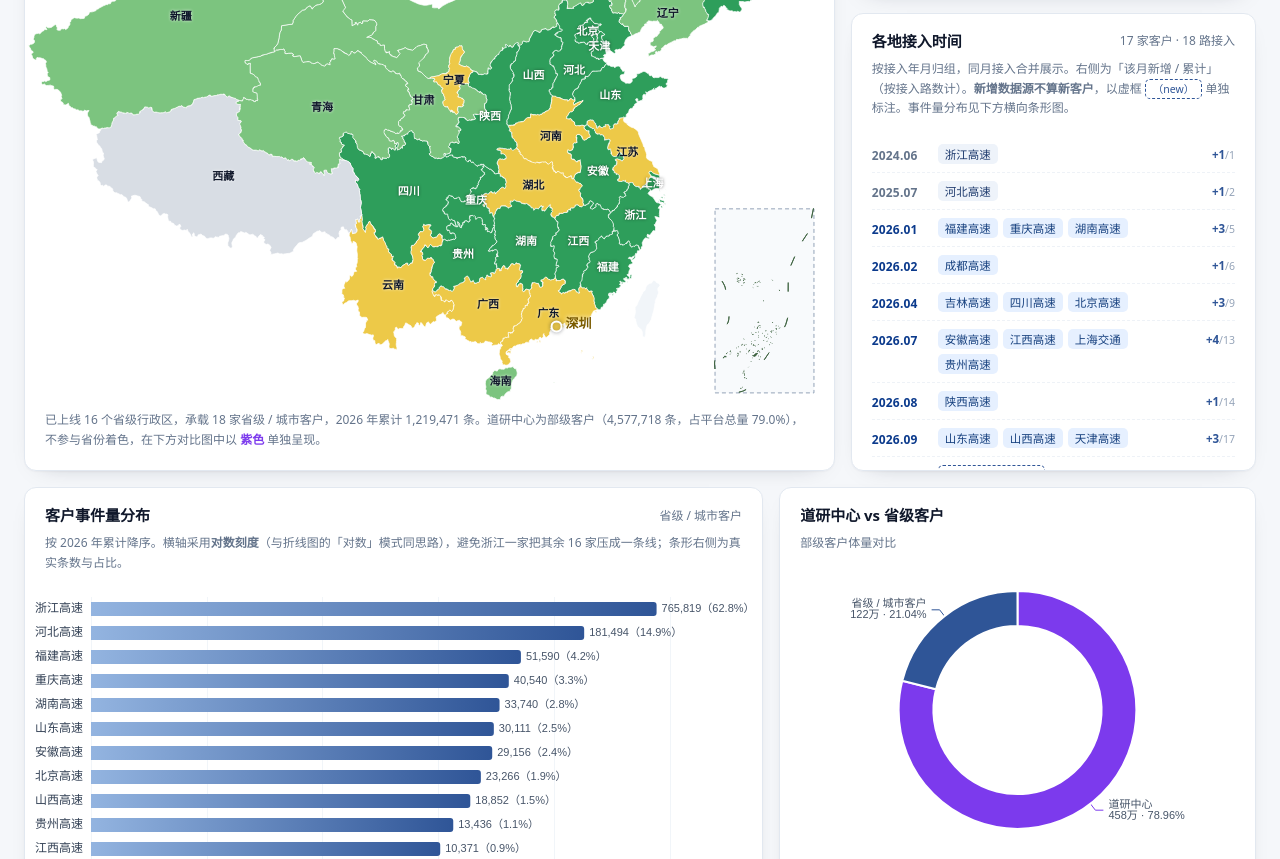
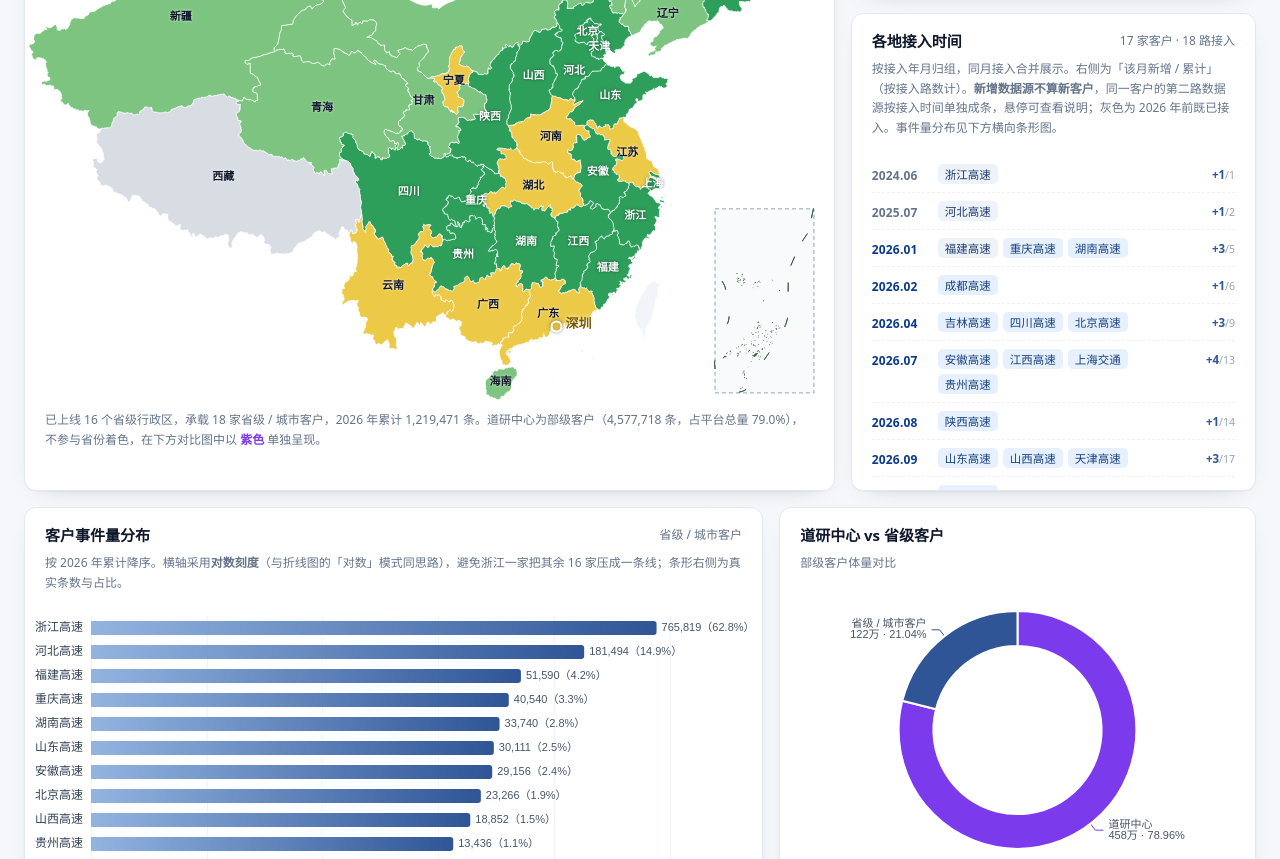
Before and after one commit to wtcdy/olive-G-, a plain HTML site: page index.html in a window 1280 px wide. Shown: the part 1066-1925 px from the top of the page. Drawn offline with Linux system fonts and the light colour scheme.

Commit message:
时间轴样式调整：2026.01 的福建高速置灰（与 2025 年接入条目一致）；2026.11 第二路数据源去掉（new）虚框、改用常规客户标签样式并更名为「福建高速」，说明移入悬停提示

```diff
--- a/app.js
+++ b/app.js
@@ -33,7 +33,7 @@
   /* ---------- 派生数据 ---------- */
   var custs = D.customers.map(function (c) {
     var t = sum(c.monthly);
-    return { name: c.name, kind: c.kind, province: c.province, start: c.start, note: c.note, monthly: c.monthly, total: t };
+    return { name: c.name, kind: c.kind, province: c.province, start: c.start, note: c.note, tlMuted: c.tlMuted, monthly: c.monthly, total: t };
   }).sort(function (a, b) { return b.total - a.total; });
 
   var provTotal = sum(custs.map(function (c) { return c.total; }));
@@ -753,7 +753,7 @@
       return b.total - a.total;
     }).forEach(pushTo);
 
-    /* 新增数据源（不等于新客户）：单独成条并在标签上标（new），不计入客户数 */
+    /* 新增数据源（不等于新客户）：单独成条，不计入客户数；样式与其他客户一致，说明放在悬停提示里 */
     (D.timelineExtra || []).forEach(function (x) {
       pushTo({ name: x.name, start: x.start, total: x.total, note: x.note, isExtra: true });
     });
@@ -767,7 +767,7 @@
         '<div class="tl-date">' + g.ym.replace('-', '.') + '</div>' +
         '<div class="tl-body">' + g.list.map(function (c) {
           var tip = c.isExtra ? (c.start + ' · ' + (c.note || '')) : (c.start + ' · ' + fmt(c.total) + ' 条');
-          return '<span class="tl-chip' + (c.isExtra ? ' new' : '') + '" title="' + tip + '">' + c.name + '</span>';
+          return '<span class="tl-chip' + (c.tlMuted ? ' old' : '') + '" title="' + tip + '">' + c.name + '</span>';
         }).join('') + '</div>' +
         '<div class="tl-n">+' + g.list.length + '<i>/' + cum + '</i></div>' +
         '</div>';
--- a/data.js
+++ b/data.js
@@ -124,7 +124,7 @@ window.RTT_DATA = {
   customers: [
     { name: '浙江高速', kind: 'province', province: '浙江', start: '2024-06 起', monthly: [33059, 67818, 74382, 85712, 72754, 68649, 81148, 93540, 75425, 80345, 32987] },
     { name: '河北高速', kind: 'province', province: '河北', start: '2025-07 起', monthly: [7459, 15954, 17288, 14312, 16313, 19721, 23004, 18998, 14527, 20721, 13197] },
-    { name: '福建高速', kind: 'province', province: '福建', start: '2026-01 前', monthly: [2904, 2479, 2172, 4628, 4510, 4614, 6086, 6790, 7162, 6889, 3356] },
+    { name: '福建高速', kind: 'province', province: '福建', start: '2026-01 前', tlMuted: true, monthly: [2904, 2479, 2172, 4628, 4510, 4614, 6086, 6790, 7162, 6889, 3356] },
     { name: '重庆高速', kind: 'province', province: '重庆', start: '2026-01 前', monthly: [1742, 2664, 2768, 4130, 4334, 5102, 6186, 3159, 0, 1911, 8544] },
     { name: '湖南高速', kind: 'province', province: '湖南', start: '2026-01 前', monthly: [1633, 2627, 2643, 2985, 2910, 2724, 3372, 7915, 2683, 2873, 1375] },
     { name: '北京高速', kind: 'province', province: '北京', start: '2026-04-29 接入', monthly: [0, 0, 0, 247, 3629, 2673, 2748, 3762, 3694, 4530, 1983] },
@@ -266,13 +266,14 @@ window.RTT_DATA = {
 
   /* 时间轴（各地接入时间）补充条目
    * 说明：新增「数据源」不等于新增「客户」——福建高速已于 2026-01 前接入，
-   *   2026-11 又新增第二路数据源，故单列一条并标（new），避免与客户数混淆。
+   *   2026-11 又新增第二路数据源，故按接入时间单列一条（名称不带后缀，样式与其他客户一致），
+   *   提示文案里说明这是第二路数据源，避免与客户数混淆。
    *   icon/名称后缀统一由 app.js 渲染，此处只给名称、接入年月与提示文案。 */
   timelineExtra: [
     {
-      name: '福建高速（new）',
+      name: '福建高速',
       start: '2026-11 接入',
-      note: '第二路数据源，11-18 起产数，尚未计入本期统计'
+      note: '第二路数据源（ch74），11-18 起产数，尚未计入本期统计'
     }
   ],
 
--- a/index.html
+++ b/index.html
@@ -56,7 +56,7 @@
       </div>
       <div class="card flex1">
         <div class="card-hd"><span>各地接入时间</span><span class="muted">17 家客户 · 18 路接入</span></div>
-        <div class="card-sub">按接入年月归组，同月接入合并展示。右侧为「该月新增 / 累计」（按接入路数计）。<b>新增数据源不算新客户</b>，以虚框 <span class="tl-chip new" style="font-size:10.5px;">（new）</span> 单独标注。事件量分布见下方横向条形图。</div>
+        <div class="card-sub">按接入年月归组，同月接入合并展示。右侧为「该月新增 / 累计」（按接入路数计）。<b>新增数据源不算新客户</b>，同一客户的第二路数据源按接入时间单独成条，悬停可查看说明；灰色为 2026 年前既已接入。事件量分布见下方横向条形图。</div>
         <div id="timeline" class="tl-list"></div>
       </div>
     </div>
--- a/style.css
+++ b/style.css
@@ -175,6 +175,5 @@ tfoot tr.grand-foot td { background: #eef3fb; color: #1e3a8a; font-weight: 700;
 .notes li { font-size: 13px; color: #475569; line-height: 1.8; }
 footer { color: #94a3b8; font-size: 12px; text-align: center; padding: 24px 0 8px; }
 
-/* 时间轴：新增数据源（非新客户）用描边样式区分 */
-.tl-chip.new { background: #fff; border: 1px dashed #2f5597; color: #2f5597; }
-.tl-row.fresh .tl-chip.new { background: #fff; border-color: #2f5597; color: #17417f; }
+/* 时间轴：2026 年前既已接入的条目置灰（与 2025 年各行的标签同色） */
+.tl-chip.old, .tl-row.fresh .tl-chip.old { background: #eef3fa; color: #1e3a6d; }
```
